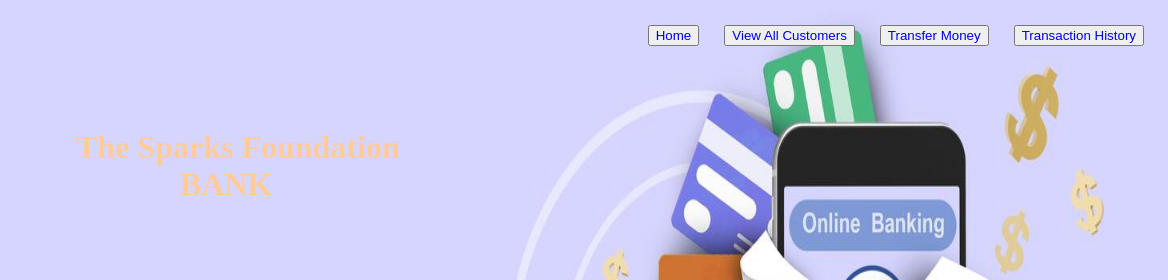
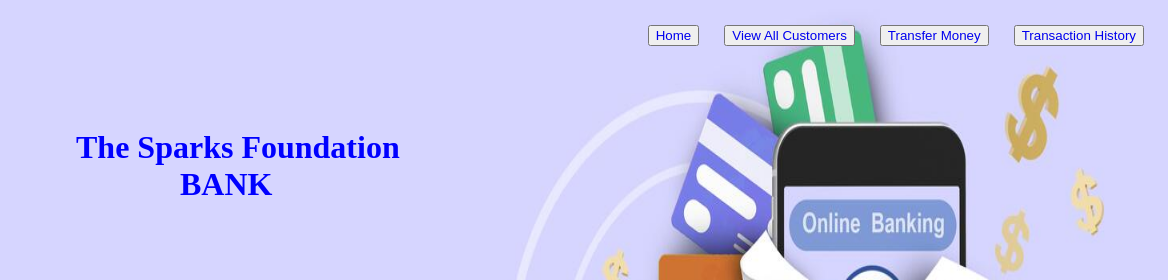
Before and after one commit to Sairaju-9/simple-banking-website, a plain HTML site: page index.html in a window 1280 px wide. Shown: the top 280 px of the page, 112-1280 px from the left. Drawn offline with Linux system fonts and the light colour scheme.

Commit message:
Update index.html

```diff
--- a/index.html
+++ b/index.html
@@ -19,7 +19,7 @@ padding:20px;
 }
 h1{
 padding-left:180px;
-color:#ffcc99;
+color:blue;
 }
 .footer{
     position:bottom;
```
